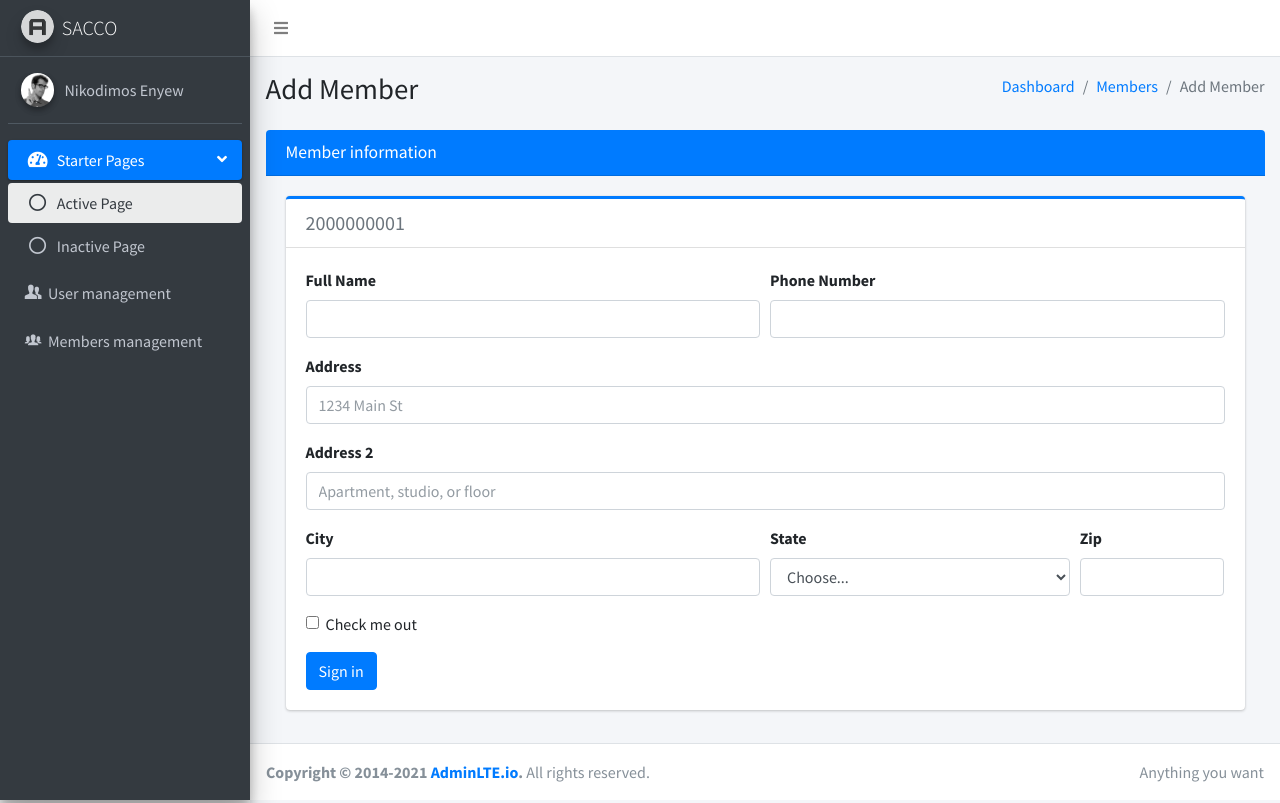
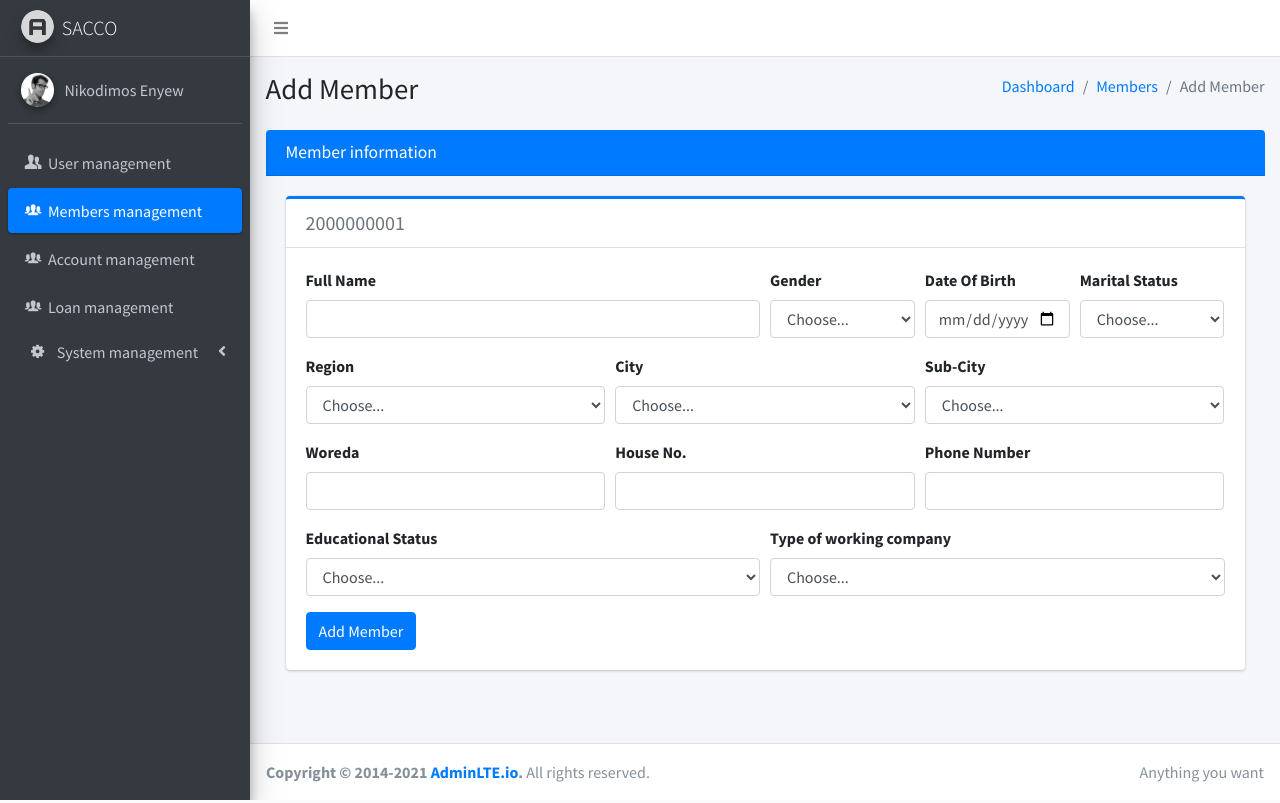
Before and after one commit to Nikodimos/sacco, a PHP site: page /addMember.php in a window 1280 px wide. Run offline with PHP 8.4, Linux system fonts and the light colour scheme; data that the repository does not hold is empty; some libraries are stand-ins or nearby versions.

Commit message:
Add Member UI Done | On the sidebar add active on click function

```diff
--- a/addMember.php
+++ b/addMember.php
@@ -1,11 +1,17 @@
 <?php
-$page_title = 'Members';
+$page_title = 'Member';
 require_once './include/session.php';
 require_once './config/config.php';
 require_once './include/header.php';
 if($session){
     require_once './include/navbar.php';
     require_once './include/sidebar.php';
+    $memberIDSQL = 'SELECT MAX(id) AS memberid FROM tbl_member';
+    $statement = $pdo->prepare($memberIDSQL);
+    $statement->execute();
+    $maxValue = $statement->fetchColumn();;
+    $lastId= intval($maxValue);
+
 
   ?>
 <!-- Content Wrapper. Contains page content -->
@@ -41,7 +47,7 @@ if($session){
                     <div class="card-body">
                         <div class="card card-primary card-outline">
                             <div class="card-header">
-                                <h5 class="m-0 text-muted">2000000001</h5>
+                                <h5 class="m-0 text-muted"><?=$maxValue+2000000001;?></h5>
                             </div>
                             <div class="card-body">
                                 <form>
@@ -50,47 +56,96 @@ if($session){
                                             <label for="name">Full Name</label>
                                             <input type="name" class="form-control" id="name">
                                         </div>
-                                        <div class="form-group col-md-6">
-                                            <label for="phonenumber">Phone Number</label>
-                                            <input type="text" class="form-control" id="phonenumber">
+                                        <div class="form-group col-md-2">
+                                            <label for="inputState">Gender</label>
+                                            <select id="inputState" class="form-control">
+                                                <option selected>Choose...</option>
+                                                <option>Male</option>
+                                                <option>Female</option>
+                                            </select>
+                                        </div>
+                                        <div class="form-group col-md-2">
+                                            <label for="inputState">Date Of Birth</label>
+                                            <input type="date" class="form-control" id="name">
+                                        </div>
+                                        <div class="form-group col-md-2">
+                                            <label for="inputState">Marital Status</label>
+                                            <select id="inputState" class="form-control">
+                                                <option selected>Choose...</option>
+                                                <option>Single</option>
+                                                <option>Married</option>
+                                                <option>Divorced</option>
+                                                <option>Widowed</option>
+                                            </select>
                                         </div>
                                     </div>
-                                    <div class="form-group">
-                                        <label for="inputAddress">Address</label>
-                                        <input type="text" class="form-control" id="inputAddress"
-                                            placeholder="1234 Main St">
-                                    </div>
-                                    <div class="form-group">
-                                        <label for="inputAddress2">Address 2</label>
-                                        <input type="text" class="form-control" id="inputAddress2"
-                                            placeholder="Apartment, studio, or floor">
-                                    </div>
                                     <div class="form-row">
-                                        <div class="form-group col-md-6">
-                                            <label for="inputCity">City</label>
-                                            <input type="text" class="form-control" id="inputCity">
-                                        </div>
                                         <div class="form-group col-md-4">
-                                            <label for="inputState">State</label>
+                                            <label for="inputState">Region</label>
                                             <select id="inputState" class="form-control">
                                                 <option selected>Choose...</option>
                                                 <option>...</option>
                                             </select>
                                         </div>
-                                        <div class="form-group col-md-2">
-                                            <label for="inputZip">Zip</label>
-                                            <input type="text" class="form-control" id="inputZip">
+                                        <div class="form-group col-md-4">
+                                            <label for="inputState">City</label>
+                                            <select id="inputState" class="form-control">
+                                                <option selected>Choose...</option>
+                                                <option>...</option>
+                                            </select>
+                                        </div>
+                                        <div class="form-group col-md-4">
+                                            <label for="inputState">Sub-City</label>
+                                            <select id="inputState" class="form-control">
+                                                <option selected>Choose...</option>
+                                                <option>...</option>
+                                            </select>
                                         </div>
                                     </div>
-                                    <div class="form-group">
-                                        <div class="form-check">
-                                            <input class="form-check-input" type="checkbox" id="gridCheck">
-                                            <label class="form-check-label" for="gridCheck">
-                                                Check me out
-                                            </label>
+                                    <div class="form-row">
+                                        <div class="form-group col-md-4">
+                                            <label for="inputState">Woreda</label>
+                                            <input type="name" class="form-control" id="name">
+                                        </div>
+                                        <div class="form-group col-md-4">
+                                            <label for="inputState">House No.</label>
+                                            <input type="name" class="form-control" id="name">
+                                        </div>
+                                        <div class="form-group col-md-4">
+                                            <label for="inputState">Phone Number</label>
+                                            <input type="name" class="form-control" id="name">
                                         </div>
                                     </div>
-                                    <button type="submit" class="btn btn-primary">Sign in</button>
+                                    <div class="form-row">
+                                        <div class="form-group col-md-6">
+                                            <label for="inputState">Educational Status</label>
+                                            <select id="inputState" class="form-control">
+                                                <option selected>Choose...</option>
+                                                <option>Illiterate</option>
+                                                <option>Reading And Writing</option>
+                                                <option>Primary School</option>
+                                                <option>High School</option>
+                                                <option>Certificate</option>
+                                                <option>Diploma</option>
+                                                <option>Degree</option>
+                                                <option>Masters</option>
+                                                <option>PHD & Above</option>
+                                            </select>
+                                        </div>
+                                        <div class="form-group col-md-6">
+                                            <label for="inputState">Type of working company</label>
+                                            <select id="inputState" class="form-control">
+                                                <option selected>Choose...</option>
+                                                <option>Government</option>
+                                                <option>Private</option>
+                                                <option>NGO</option>
+                                                <option>Spiritual</option>
+                                                <option>Cooprative</option>
+                                                <option>Other</option>
+                                            </select>
+                                        </div>
+                                    </div>
+                                    <button type="submit" class="btn btn-primary">Add Member</button>
                                 </form>
                             </div>
                         </div>
--- a/include/sidebar.php
+++ b/include/sidebar.php
@@ -23,31 +23,8 @@
         <ul class="nav nav-pills nav-sidebar flex-column" data-widget="treeview" role="menu" data-accordion="false">
           <!-- Add icons to the links using the .nav-icon class
                with font-awesome or any other icon font library -->
-          <li class="nav-item menu-open">
-            <a href="#" class="nav-link active">
-              <i class="nav-icon fas fa-tachometer-alt"></i>
-              <p>
-                Starter Pages
-                <i class="right fas fa-angle-left"></i>
-              </p>
-            </a>
-            <ul class="nav nav-treeview">
-              <li class="nav-item">
-                <a href="#" class="nav-link active">
-                  <i class="far fa-circle nav-icon"></i>
-                  <p>Active Page</p>
-                </a>
-              </li>
-              <li class="nav-item">
-                <a href="#" class="nav-link">
-                  <i class="far fa-circle nav-icon"></i>
-                  <p>Inactive Page</p>
-                </a>
-              </li>
-            </ul>
-          </li>
           <li class="nav-item">
-            <a href="./user.php" class="nav-link">
+            <a href="./user.php" class="nav-link <?php if($page_title == "User") echo "active"?>">
               <i class="nav-icon ion-person-stalker"></i>
               <p>
                 User management
@@ -55,12 +32,51 @@
             </a>
           </li>
           <li class="nav-item">
-            <a href="./members.php" class="nav-link">
+            <a href="./members.php" class="nav-link <?php if($page_title == "Member") echo "active"?>">
               <i class="nav-icon ion-ios-people"></i>
               <p>
                 Members management
               </p>
             </a>
+          </li>
+          <li class="nav-item">
+            <a href="./account.php" class="nav-link <?php if($page_title == "Account") echo "active"?>">
+              <i class="nav-icon ion-ios-people"></i>
+              <p>
+                Account management
+              </p>
+            </a>
+          </li>
+          <li class="nav-item">
+            <a href="./loan.php" class="nav-link <?php if($page_title == "Account") echo "active"?>">
+              <i class="nav-icon ion-ios-people"></i>
+              <p>
+                Loan management
+              </p>
+            </a>
+          </li>
+          <li class="nav-item menu-close">
+            <a href="#" class="nav-link <?php if($page_title == "Branch" || $page_title == "Address") echo "active"?>">
+              <i class="nav-icon fas ion-gear-b"></i>
+              <p>
+                System management
+                <i class="right fas fa-angle-left"></i>
+              </p>
+            </a>
+            <ul class="nav nav-treeview">
+              <li class="nav-item">
+                <a href="#" class="nav-link <?php if($page_title == "Branch") echo "active"?>">
+                  <i class="far fa-circle nav-icon"></i>
+                  <p>Branch</p>
+                </a>
+              </li>
+              <li class="nav-item">
+                <a href="#" class="nav-link <?php if($page_title == "Address") echo "active"?>">
+                  <i class="far fa-circle nav-icon"></i>
+                  <p>Address</p>
+                </a>
+              </li>
+            </ul>
           </li>
         </ul>
       </nav>
--- a/members.php
+++ b/members.php
@@ -1,5 +1,5 @@
 <?php
-$page_title = 'Members';
+$page_title = 'Member';
 require_once './include/session.php';
 require_once './config/config.php';
 require_once './include/header.php';
```
Also changed, not shown: addUser.php (added, +99 -0 lines).
